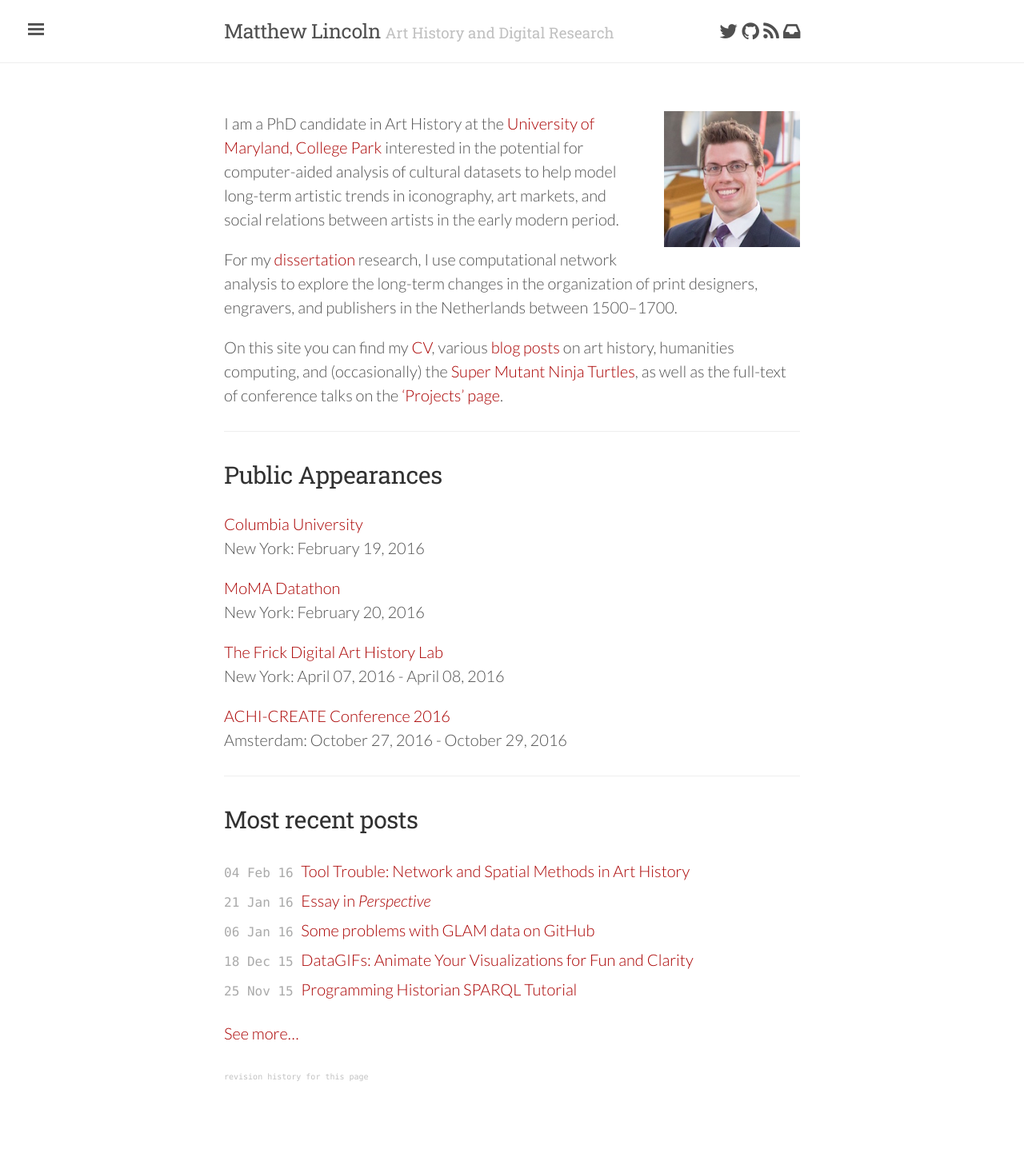
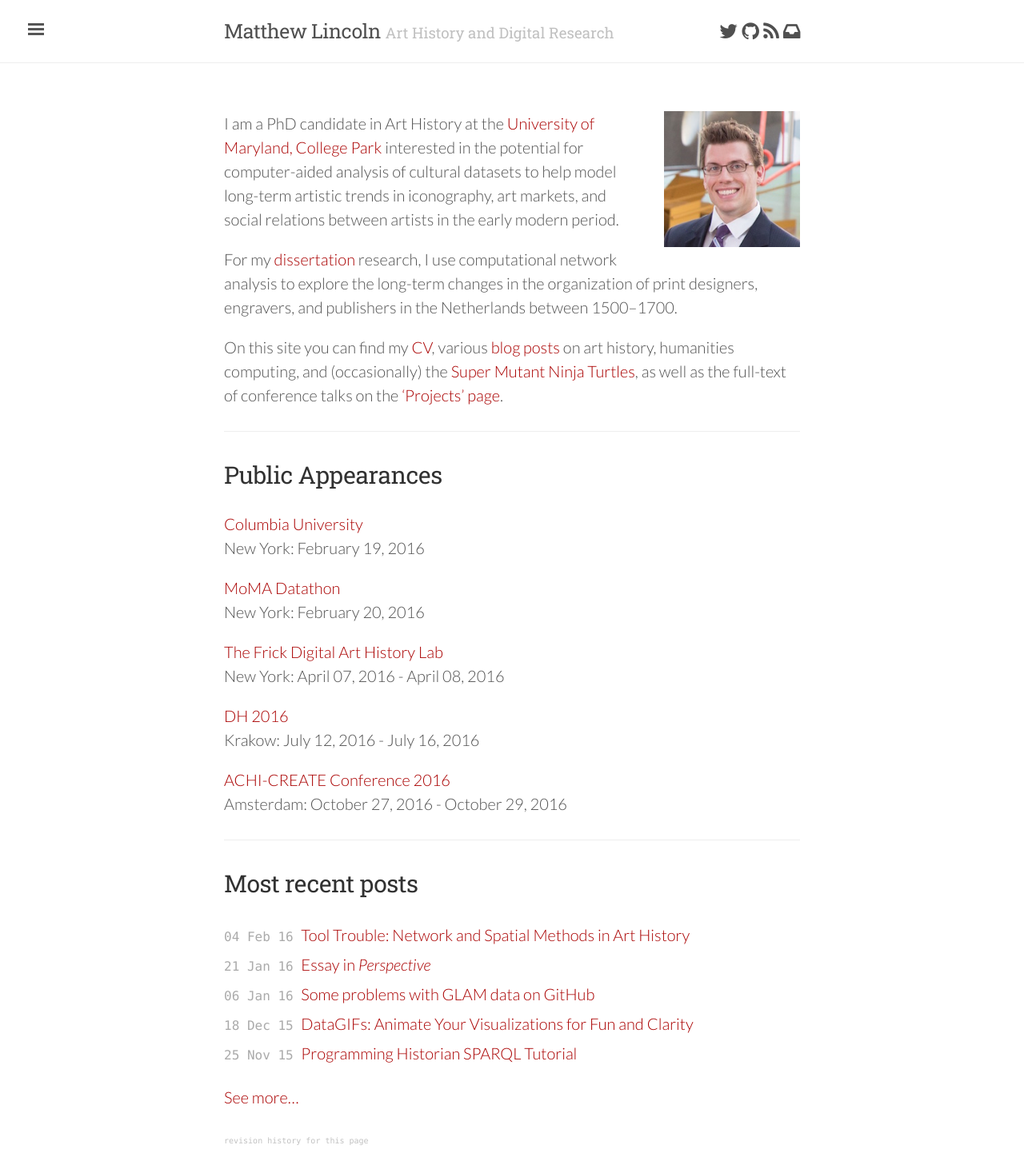
Before and after one commit to mdlincoln/mdlincoln.github.io, a Jekyll site: the page built from index.md, in a window 1280 px wide. Shown: the whole page at 80% size. Built offline with Jekyll 4.4.1, drawn with Linux system fonts in a browser that asks for light colours; nearby versions of some CDN libraries; before the commit the page ends 1357 px from its top, so only the background shows below that.

Commit message:
add dh2016 to travel

```diff
--- a/_data/travel.yaml
+++ b/_data/travel.yaml
@@ -16,3 +16,8 @@
   location: New York
   url: http://www.moma.org/calendar/events/1793?locale=ko
   datestart: 2016-02-20 00:00:00 -0500
+- venue: DH 2016
+  location: Krakow
+  url: http://dh2016.adho.org/
+  datestart: 2016-07-12 00:00:00 -0500
+  dateend: 2016-07-16 00:00:00 -0500
```
